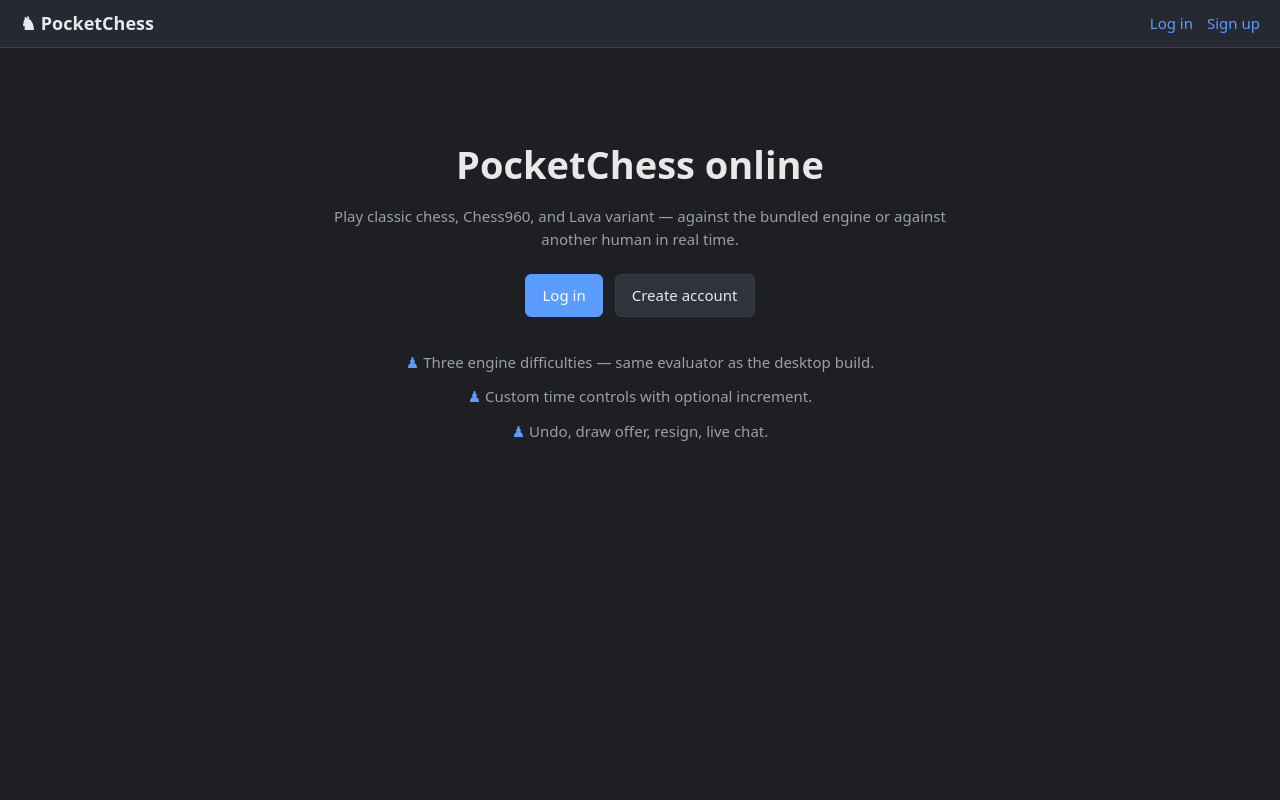
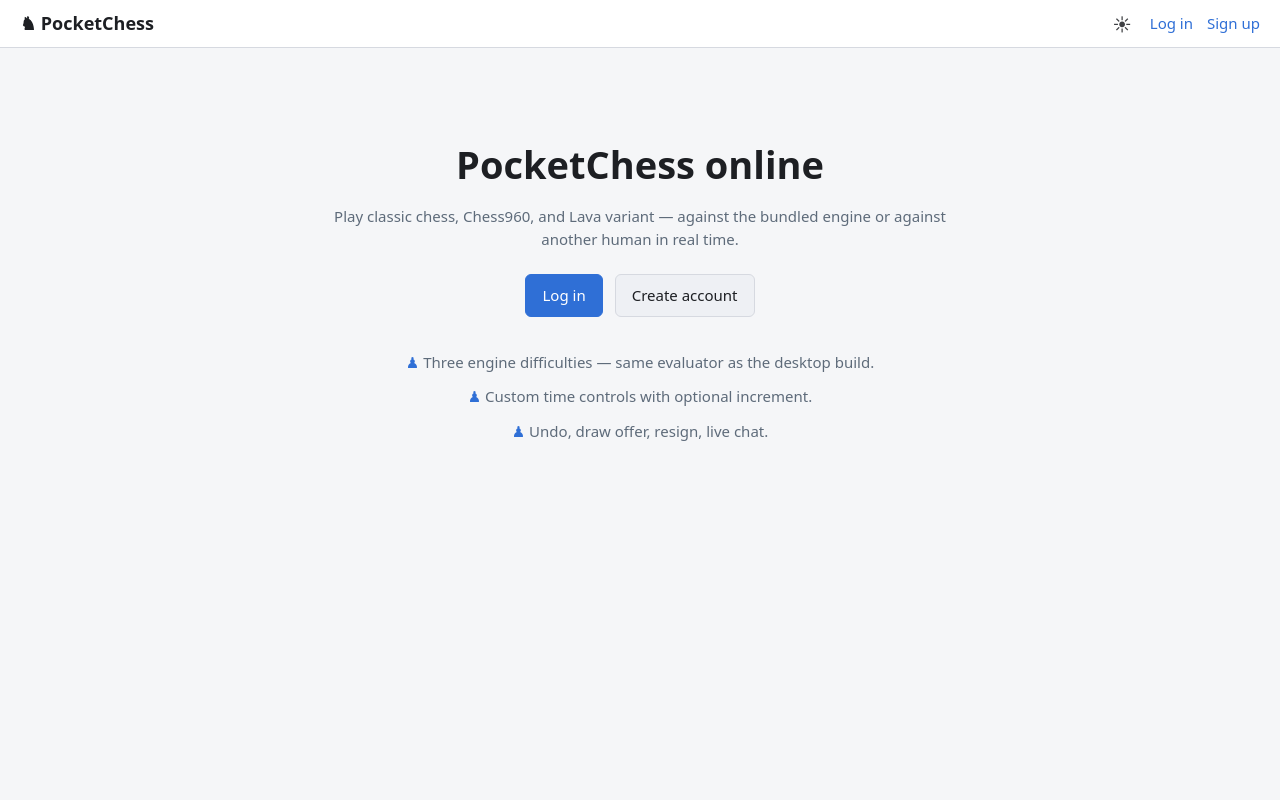
Before and after one commit to VldDmv/pocketchess, a Spring Boot app: page / in a window 1280 px wide. Run offline with Spring Boot 4, Linux system fonts and the light colour scheme; some of the project's set-up classes (security, data sources, template engines, error pages and the like) are left out, and stand-ins take their place; some libraries are stand-ins or nearby versions.

Commit message:
feat(online): abort button + dark/light theme toggle
* Abort — players can now abort an unstarted game (≤ 1 ply played),
  matching standard. New STOMP /app/game/{id}/abort drops the session
  to ABORTED stage, cancels timers, does NOT touch ratings or
  persistence. The action-bar gets an ✕ button that's only visible
  while abort is still legal (move count < 2 and the opponent is
  human). Confirmed by abortAllowedBeforeMove2OnlyAndUnrated test.

* Theme toggle — a 🌙/☀ button in the top nav switches between dark
  and light themes. CSS lives entirely in custom properties so both
  modes share the same selectors; the bootstrap script runs in <head>
  reading localStorage (or prefers-color-scheme as a default) so
  there's no flash of the wrong colour. Cross-tab sync via the storage
  event keeps both browser windows in agreement.

39 tests passing.

```diff
--- a/online/src/main/java/org/pocketchess/online/web/GameWebSocketController.java
+++ b/online/src/main/java/org/pocketchess/online/web/GameWebSocketController.java
@@ -29,6 +29,11 @@ public class GameWebSocketController {
     @MessageMapping("/game/{id}/resign")
     public void onResign(@DestinationVariable("id") String gameId, Principal principal) {
         gameService.resign(gameId, CurrentUser.displayNameOf(principal));
+    }
+
+    @MessageMapping("/game/{id}/abort")
+    public void onAbort(@DestinationVariable("id") String gameId, Principal principal) {
+        gameService.requestAbort(gameId, CurrentUser.displayNameOf(principal));
     }
 
     @MessageMapping("/game/{id}/draw/offer")
--- a/online/src/main/resources/static/css/app.css
+++ b/online/src/main/resources/static/css/app.css
@@ -1,4 +1,5 @@
-:root {
+:root,
+:root[data-theme="dark"] {
     --bg: #1d1f23;
     --panel: #262931;
     --panel-2: #2f333c;
@@ -9,6 +10,21 @@
     --ok: #2ecc71;
     --err: #ff6b6b;
     --line: #3a3e47;
+    --light-sq: #f0d9b5;
+    --dark-sq: #b58863;
+}
+
+:root[data-theme="light"] {
+    --bg: #f5f6f8;
+    --panel: #ffffff;
+    --panel-2: #eef0f4;
+    --text: #1d1f23;
+    --muted: #5e6b7a;
+    --accent: #2f6fd6;
+    --accent-2: #1e58b8;
+    --ok: #1e9e54;
+    --err: #d63a3a;
+    --line: #d6d9e0;
     --light-sq: #f0d9b5;
     --dark-sq: #b58863;
 }
@@ -39,6 +55,12 @@ a:hover { text-decoration: underline; }
     cursor: pointer; padding: 0; font: inherit;
 }
 .topbar nav .link:hover { text-decoration: underline; }
+.topbar nav .theme-toggle {
+    font-size: 18px; line-height: 1; padding: 0 4px;
+    background: transparent; border: 0;
+    color: var(--text); opacity: 0.85;
+}
+.topbar nav .theme-toggle:hover { opacity: 1; text-decoration: none; }
 .rating-chip {
     background: var(--panel-2);
     color: var(--accent);
--- a/online/src/main/resources/templates/game.html
+++ b/online/src/main/resources/templates/game.html
@@ -34,6 +34,7 @@
                 <button id="btn-pgn"    class="btn icon-btn" type="button" title="Copy PGN" aria-label="Copy PGN">📋</button>
                 <button id="btn-undo"   class="btn icon-btn" type="button" title="Request undo" aria-label="Request undo">↶</button>
                 <button id="btn-draw"   class="btn icon-btn" type="button" title="Offer draw" aria-label="Offer draw">½</button>
+                <button id="btn-abort"  class="btn icon-btn danger" type="button" title="Abort game (only before move 2)" aria-label="Abort">✕</button>
                 <button id="btn-resign" class="btn icon-btn danger" type="button" title="Resign" aria-label="Resign">⚐</button>
                 <button id="btn-sound"  class="btn icon-btn sound-btn" type="button" title="Mute sounds" aria-label="Toggle sound">🔊</button>
             </div>
--- a/online/src/main/resources/templates/layout.html
+++ b/online/src/main/resources/templates/layout.html
@@ -9,6 +9,18 @@
     <meta name="_csrf_header"    th:content="${_csrf?.headerName}">
     <meta name="_csrf_parameter" th:content="${_csrf?.parameterName}">
     <title th:text="${title} ?: 'PocketChess'">PocketChess</title>
+    <!-- Apply persisted theme before stylesheet to avoid FOUC -->
+    <script>
+        (function () {
+            try {
+                var t = localStorage.getItem('pc.theme');
+                if (!t) t = window.matchMedia &&
+                        window.matchMedia('(prefers-color-scheme: light)').matches
+                        ? 'light' : 'dark';
+                document.documentElement.setAttribute('data-theme', t);
+            } catch (e) {}
+        })();
+    </script>
     <link rel="stylesheet" href="/css/app.css">
 </head>
 <body>
@@ -21,6 +33,8 @@
            sec:authentication="name"
            th:href="@{'/profile/' + ${#authentication.name}}">user</a>
         <span th:if="${currentElo != null}" class="rating-chip" th:text="${currentElo}">1200</span>
+        <button id="theme-toggle" class="link theme-toggle" type="button"
+                title="Toggle light / dark theme" aria-label="Toggle theme">🌙</button>
         <form th:if="${#authorization.expression('isAuthenticated()')}"
               method="post" action="/logout" class="inline">
             <input type="hidden" th:name="${_csrf.parameterName}" th:value="${_csrf.token}"/>
@@ -33,5 +47,32 @@
 <main>
     <th:block th:replace="${content}">content</th:block>
 </main>
+<script>
+    (function () {
+        function paintToggle() {
+            var b = document.getElementById('theme-toggle');
+            if (!b) return;
+            var t = document.documentElement.getAttribute('data-theme') || 'dark';
+            b.textContent = t === 'light' ? '☀' : '🌙';
+        }
+        var btn = document.getElementById('theme-toggle');
+        if (btn) {
+            btn.addEventListener('click', function () {
+                var cur = document.documentElement.getAttribute('data-theme') || 'dark';
+                var nxt = cur === 'light' ? 'dark' : 'light';
+                document.documentElement.setAttribute('data-theme', nxt);
+                try { localStorage.setItem('pc.theme', nxt); } catch (e) {}
+                paintToggle();
+            });
+        }
+        window.addEventListener('storage', function (e) {
+            if (e.key === 'pc.theme' && e.newValue) {
+                document.documentElement.setAttribute('data-theme', e.newValue);
+                paintToggle();
+            }
+        });
+        paintToggle();
+    })();
+</script>
 </body>
 </html>
```
Also changed, not shown: online/src/main/java/org/pocketchess/online/game/GameService.java (+21 -0 lines), online/src/main/resources/static/js/game.js (+8 -0 lines), 1 other file.
